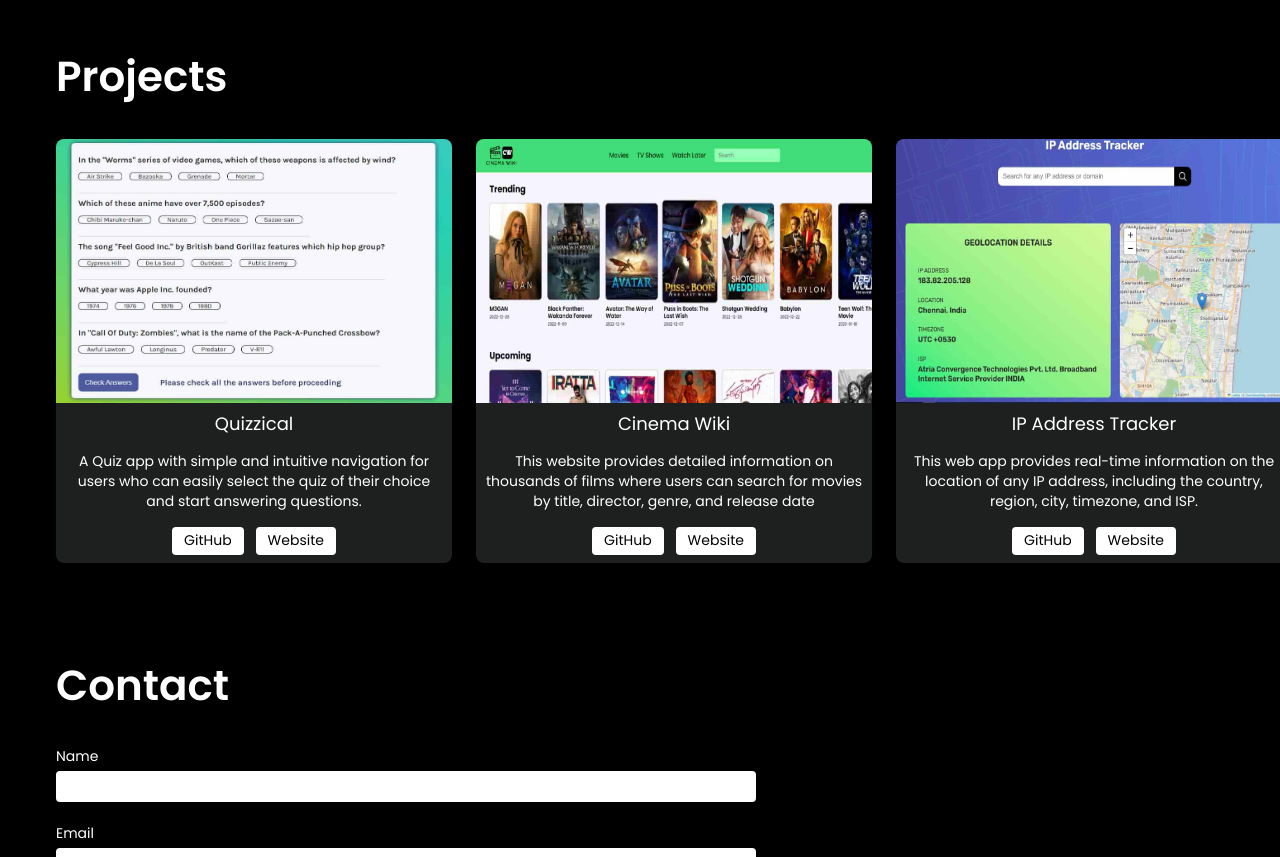
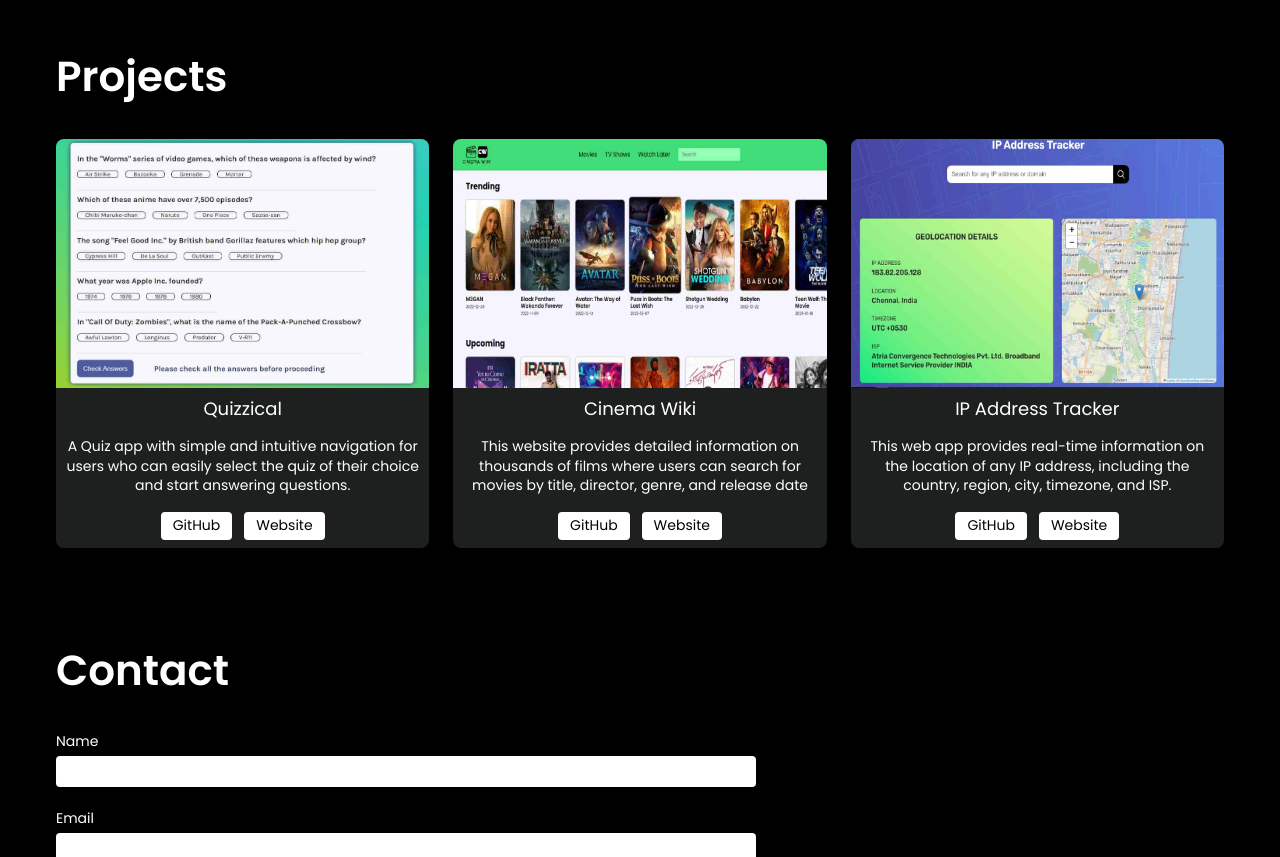
Before and after one commit to sangeethvelu/portfolio, a React (Vite) app: page / in a window 1280 px wide. Shown: the part 1940-2797 px from the top of the page. Built offline with nearby package versions, Linux system fonts and the light colour scheme.

Commit message:
Revert "Updated img aspect ratio"
This reverts commit 18f94af92708de82bf2d92523c90f770ae6f9250.

```diff
--- a/src/components/Navbar.jsx
+++ b/src/components/Navbar.jsx
@@ -25,8 +25,6 @@
             src="/assets/img/sangeeth.jpg"
             className={styles["nav-img"]}
             alt="Image of Sangeeth"
-            width="50"
-            height="45"
           />
           <p className={styles["nav-name"]}>Sangeeth Velusamy</p>
         </div>
--- a/src/components/Navbar.module.css
+++ b/src/components/Navbar.module.css
@@ -1,7 +1,7 @@
 .nav-section {
     font-size: 2.2rem;
     font-weight: 500;
-  color: #faedca;
+    color: #FAEDCA;
     margin-bottom: 1.2rem;
     padding: 3.2rem 0;
     display: flex;
@@ -21,7 +21,7 @@
 
 .nav-info a {
     text-decoration: none;
-  color: #faedca;
+    color: #FAEDCA;
 }
 
 .nav-info a:hover,
@@ -38,6 +38,8 @@
 }
 
 .nav-img {
+    width: 5rem;
+    height: 4.5rem;
     border-radius: 100%;
 }
 
@@ -51,7 +53,9 @@
     }
 }
 
+
 @media (max-width: 675px) {
+
     .nav-info {
         flex-direction: column;
         align-items: center;
--- a/src/components/Projects.jsx
+++ b/src/components/Projects.jsx
@@ -11,8 +11,6 @@
             src="/assets/img/quizzical.jpg"
             alt="Image of Quizzical app"
             className={styles["project-img"]}
-            width="396"
-            height="264"
           />
           <p className={styles["project-title"]}>Quizzical</p>
           <p className={styles["project-description"]}>
@@ -34,8 +32,6 @@
             src="/assets/img/cinemawiki.jpg"
             alt="Image of Quizzical app"
             className={styles["project-img"]}
-            width="396"
-            height="264"
           />
           <p className={styles["project-title"]}>Cinema Wiki</p>
           <p className={styles["project-description"]}>
@@ -57,8 +53,6 @@
             src="/assets/img/ipaddresstracker.jpg"
             alt="Image of Quizzical app"
             className={styles["project-img"]}
-            width="396"
-            height="264"
           />
           <p className={styles["project-title"]}>IP Address Tracker</p>
           <p className={styles["project-description"]}>
--- a/src/components/Projects.module.css
+++ b/src/components/Projects.module.css
@@ -38,6 +38,8 @@
 }
 
 .project-img {
+    width: 100%;
+    aspect-ratio: 3/2;
     border-top-left-radius: 0.8rem;
     border-top-right-radius: 0.8rem;
 }
```
Lines whose indentation alone changed are shown as unchanged.
